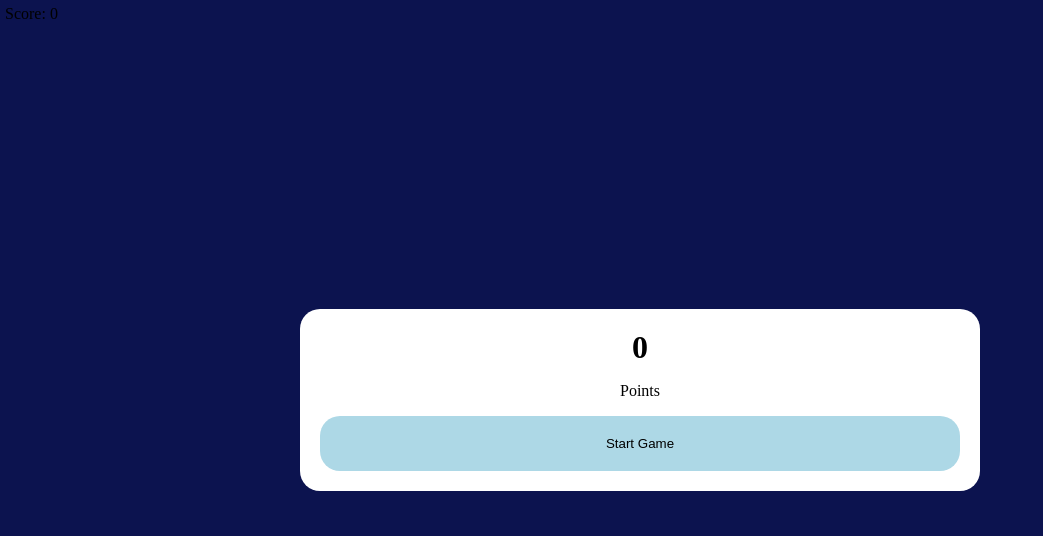
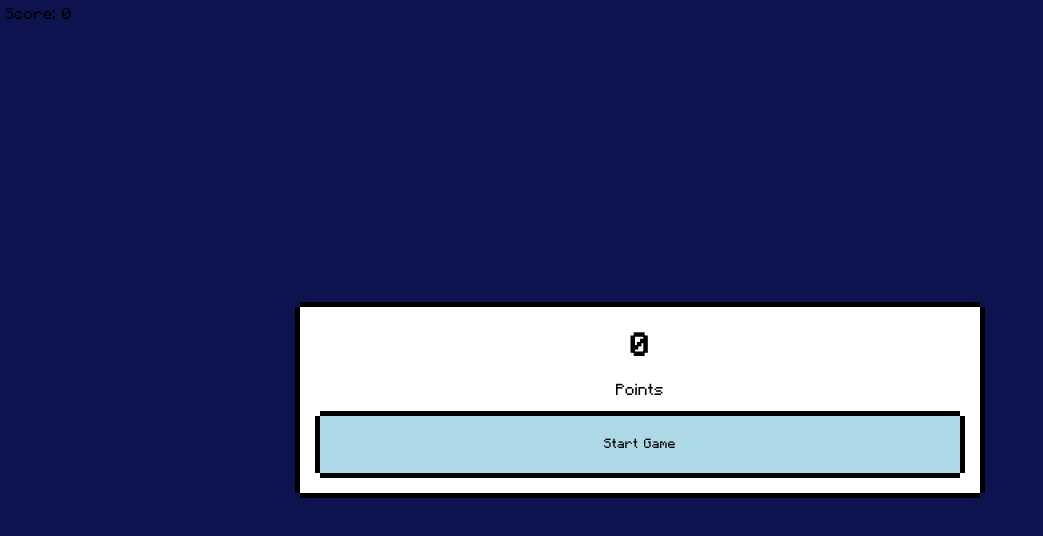
Before and after one commit to Nayem59/Pixel-Space, a plain HTML site: page index.html in a window 1280 px wide. Shown: the whole page, without its empty margins (0-1043 px from the left). Drawn offline with nearby package versions, Linux system fonts and the light colour scheme.

Commit message:
custom font

```diff
--- a/index.html
+++ b/index.html
@@ -20,7 +20,7 @@
     <div class="modal-container">
       <div class="background">
         <h1 id="endScore">0</h1>
-        <p>Points</p>
+        <p class="test">Points</p>
         <div class="btn-container">
           <button id="startGame" class="start-button">Start Game</button>
         </div>
--- a/main.css
+++ b/main.css
@@ -1,7 +1,13 @@
+@font-face {
+  font-family: pixel;
+  src: url("assets/pixel-font.otf");
+}
+
 body {
   margin: 0;
   background-color: #0c134f;
   image-rendering: pixelated;
+  font-family: pixel;
 }
 
 canvas {
@@ -36,7 +42,8 @@ canvas {
   margin: auto;
   padding: 20px;
   text-align: center;
-  border-radius: 20px;
+  box-shadow: -5px 0 0 0 black, 5px 0 0 0 black, 0 -5px 0 0 black,
+    0 5px 0 0 black;
 }
 
 .background h1 {
@@ -46,9 +53,11 @@ canvas {
 .start-button {
   background-color: lightblue;
   width: 100%;
-  border-radius: 20px;
   border: none;
   padding: 20px;
+  font-family: pixel;
+  box-shadow: -5px 0 0 0 black, 5px 0 0 0 black, 0 -5px 0 0 black,
+    0 5px 0 0 black;
 }
 
 .start-button:hover {
```
Also changed, not shown: assets/pixel-font.otf (added).
